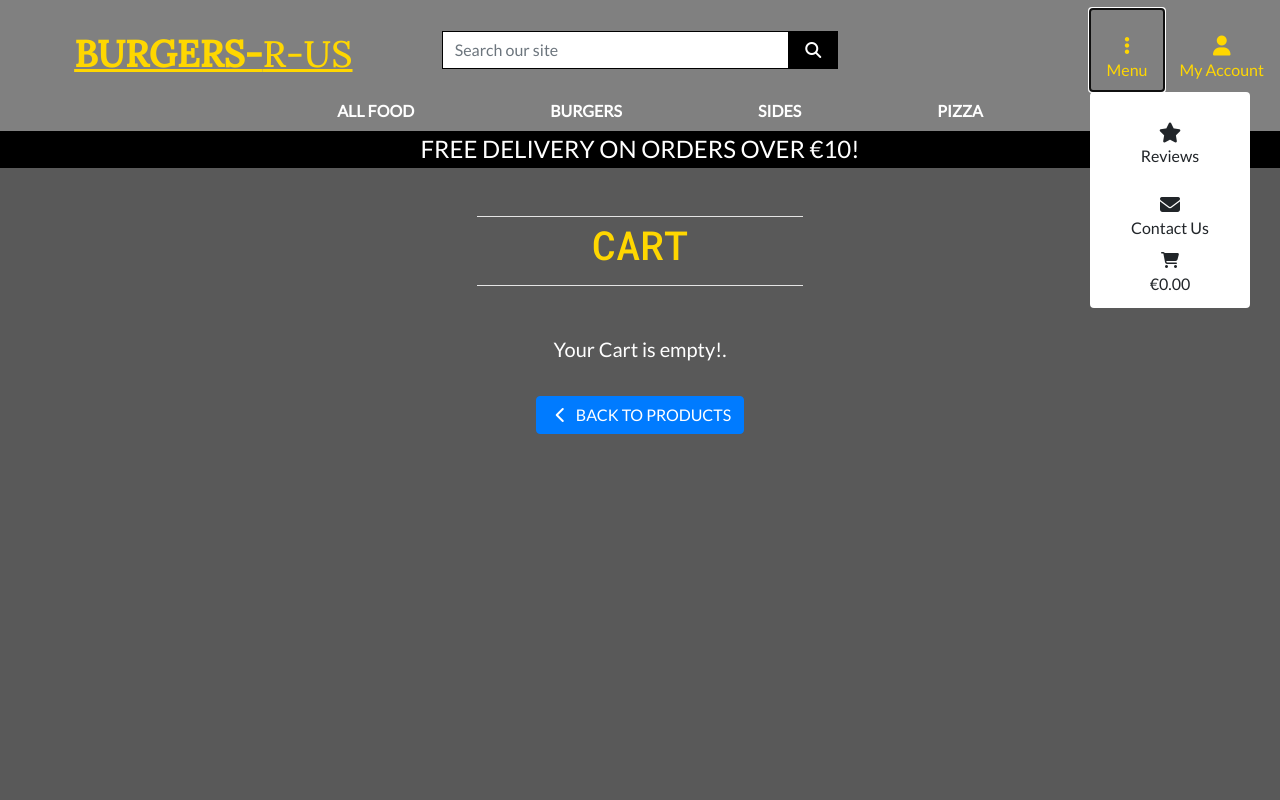
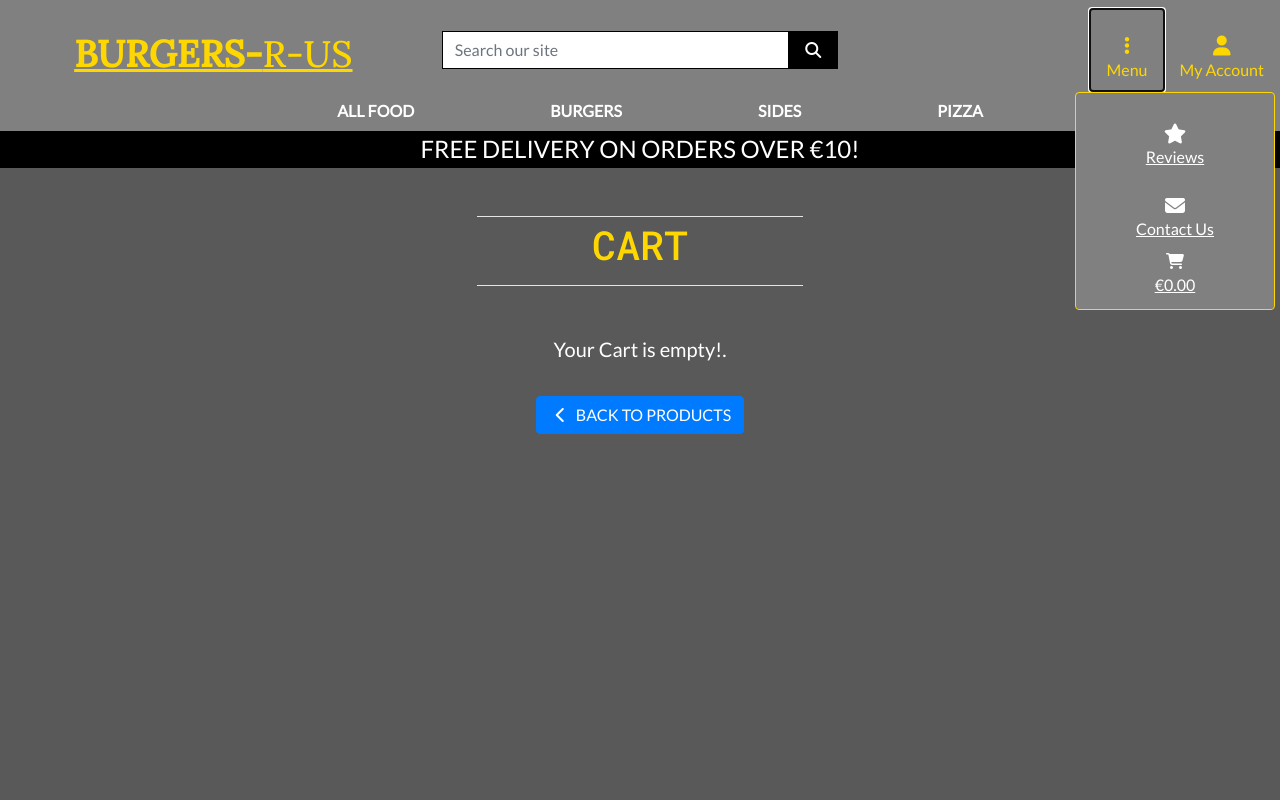
Before and after one commit to seanj06/Burgers-R-Us-P5, a Django app: page /cart/ in a window 1280 px wide, after a click on "Menu". Run offline with Django 3.2, Linux system fonts and the light colour scheme; some libraries are stand-ins or nearby versions.

Commit message:
Add custom styling to dropdown menus

```diff
--- a/static/css/base.css
+++ b/static/css/base.css
@@ -80,10 +80,19 @@ body {
 }
 
 
-@media (max-width: 991px) {}
-
 .dropdown {
     color: gold;
+}
+
+.dropdown-menu {
+    background-color: gray;
+    border: 1px solid gold;
+    width: 200px;
+}
+
+.dropdown-menu>a {
+    color: white;
+    text-decoration: underline;
 }
 
 
--- a/templates/base.html
+++ b/templates/base.html
@@ -80,7 +80,7 @@
                                 <p class="my-0">Menu</p>
                             </div>
                         </a>
-                        <div class="dropdown-menu border-0" aria-labelledby="user-options">
+                        <div class="dropdown-menu" aria-labelledby="user-options">
                             <!-- Reviews -->
                             <a class="dropdown-item" href="{% url 'reviews' %}">
                                 <div class="text-center pt-3">
@@ -117,7 +117,7 @@
                                 <p class="my-0">My Account</p>
                             </div>
                         </a>
-                        <div class="dropdown-menu border-0" aria-labelledby="my-account">
+                        <div class="dropdown-menu" aria-labelledby="my-account">
                             {% if request.user.is_authenticated %}
                             {% if request.user.is_superuser %}
                             <!-- Product Management -->
--- a/templates/includes/main-nav.html
+++ b/templates/includes/main-nav.html
@@ -10,7 +10,7 @@
                 data-toggle="dropdown" aria-haspopup="true" aria-expanded="false">
                 All Food
             </a>
-            <div class="dropdown-menu border-0" aria-labelledby="all-products-link">
+            <div class="dropdown-menu" aria-labelledby="all-products-link">
                 <a href="{% url 'products' %}?sort=price&direction=asc" class="dropdown-item">By Price Low To
                     High</a>
                 <a href="{% url 'products' %}?sort=price&direction=desc" class="dropdown-item">By Price High To
@@ -32,7 +32,7 @@
                 data-toggle="dropdown" aria-haspopup="true" aria-expanded="false">
                 Burgers
             </a>
-            <div class="dropdown-menu border-0" aria-labelledby="burgers-link">
+            <div class="dropdown-menu" aria-labelledby="burgers-link">
                 <a href="{% url 'products' %}?subcategory=premium_burgers" class="dropdown-item">Premium Burgers</a>
                 <a href="{% url 'products' %}?subcategory=beef_burgers" class="dropdown-item">Beef Burgers</a>
                 <a href="{% url 'products' %}?subcategory=chicken_burgers" class="dropdown-item">Chicken burgers</a>
@@ -45,7 +45,7 @@
                 data-toggle="dropdown" aria-haspopup="true" aria-expanded="false">
                 Sides
             </a>
-            <div class="dropdown-menu border-0" aria-labelledby="sides-link">
+            <div class="dropdown-menu" aria-labelledby="sides-link">
                 <a href="{% url 'products' %}?subcategory=garlic_bread" class="dropdown-item">Garlic Bread</a>
                 <a href="{% url 'products' %}?subcategory=chips" class="dropdown-item">Chips</a>
                 <a href="{% url 'products' %}?subcategory=other" class="dropdown-item">Other</a>
@@ -59,7 +59,7 @@
                 aria-haspopup="true" aria-expanded="false">
                 Pizza
             </a>
-            <div class="dropdown-menu border-0" aria-labelledby="pizza-link">
+            <div class="dropdown-menu" aria-labelledby="pizza-link">
                 <a href="{% url 'products' %}?subcategory=vegetarian_pizza" class="dropdown-item">Vegetarian</a>
                 <a href="{% url 'products' %}?subcategory=meat_pizza" class="dropdown-item">Meat Pizza</a>
                 <a href="{% url 'products' %}?category=Pizza" class="dropdown-item">All Pizzas</a>
--- a/templates/includes/mobile-top-header.html
+++ b/templates/includes/mobile-top-header.html
@@ -6,7 +6,7 @@
             <p class="icon-text">My Account</p>
         </div>
     </a>
-    <div class="dropdown-menu border-0" aria-labelledby="user-options">
+    <div class="dropdown-menu border-0 text-white" aria-labelledby="user-options">
         {% if request.user.is_authenticated %}
         {% if request.user.is_superuser %}
         <!-- Product Management -->
```
